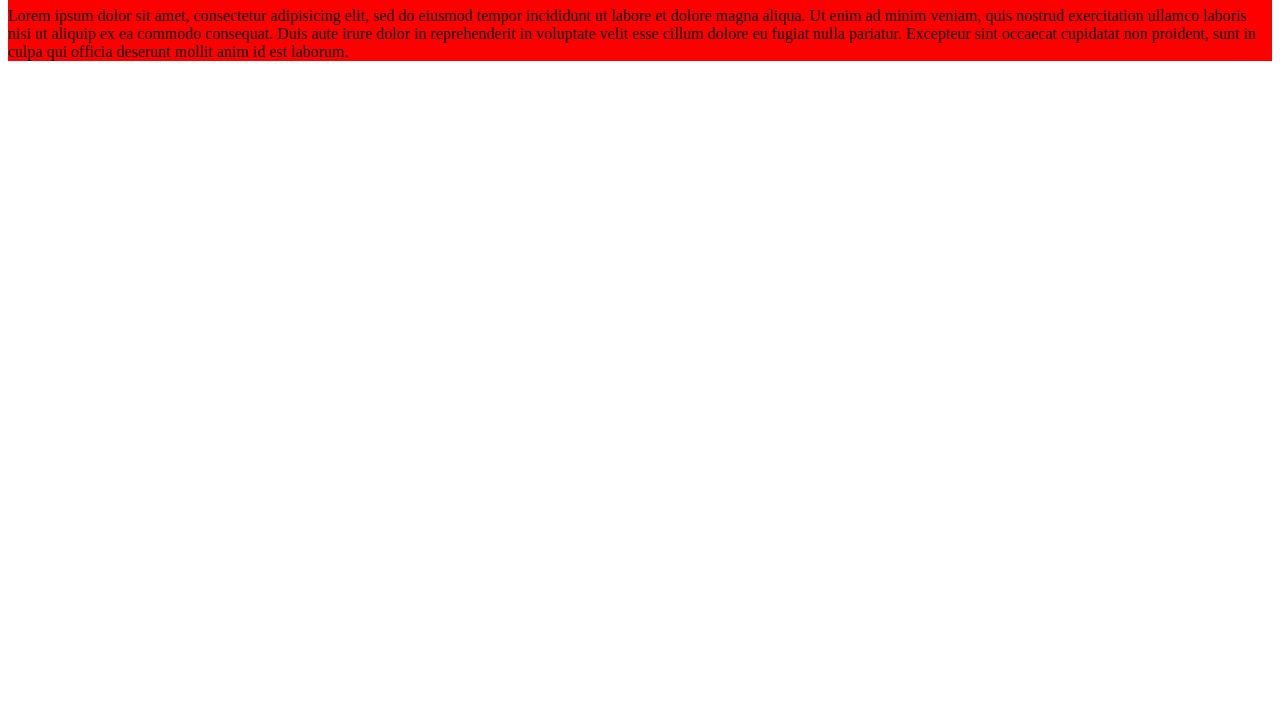
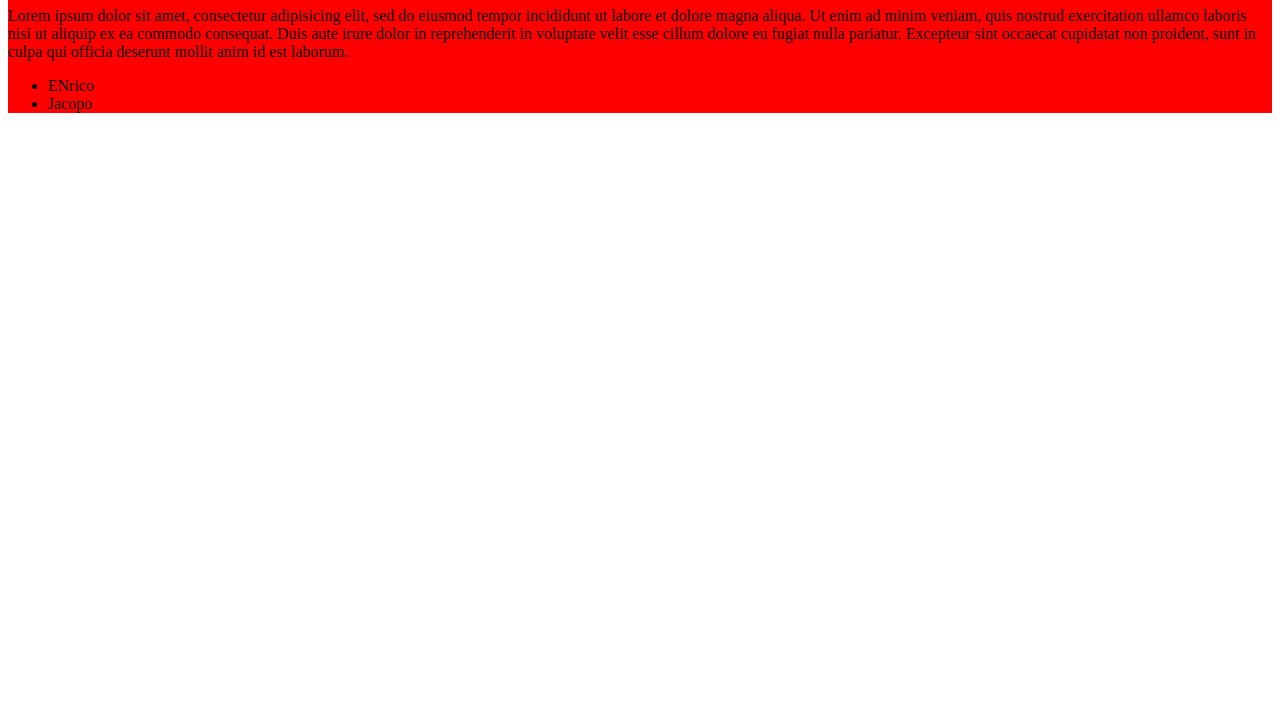
Before and after one commit to RobertoDT/test-boolbnb, a plain HTML site: page index.html in a window 1280 px wide. Shown: the part 73-800 px from the top of the page. Drawn offline with Linux system fonts and the light colour scheme.

Commit message:
aggiunto listato

```diff
--- a/index.html
+++ b/index.html
@@ -9,6 +9,10 @@
     <div class="container">
       <h1>Team 2</h1>
       <p>Lorem ipsum dolor sit amet, consectetur adipisicing elit, sed do eiusmod tempor incididunt ut labore et dolore magna aliqua. Ut enim ad minim veniam, quis nostrud exercitation ullamco laboris nisi ut aliquip ex ea commodo consequat. Duis aute irure dolor in reprehenderit in voluptate velit esse cillum dolore eu fugiat nulla pariatur. Excepteur sint occaecat cupidatat non proident, sunt in culpa qui officia deserunt mollit anim id est laborum.</p>
+      <ul>
+        <li>ENrico</li>
+        <li>Jacopo</li>
+      </ul>
     </div>
   </body>
 </html>
```
